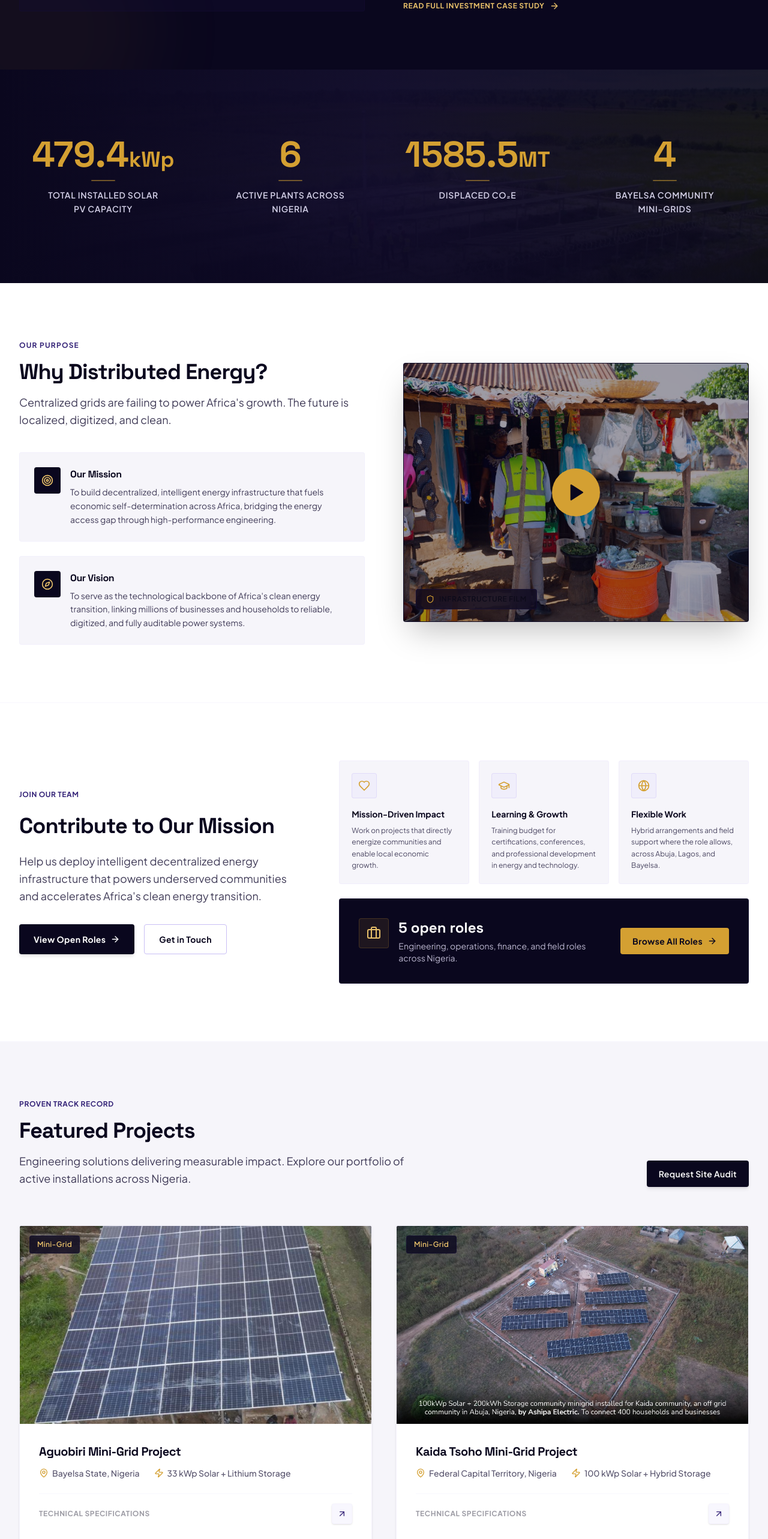
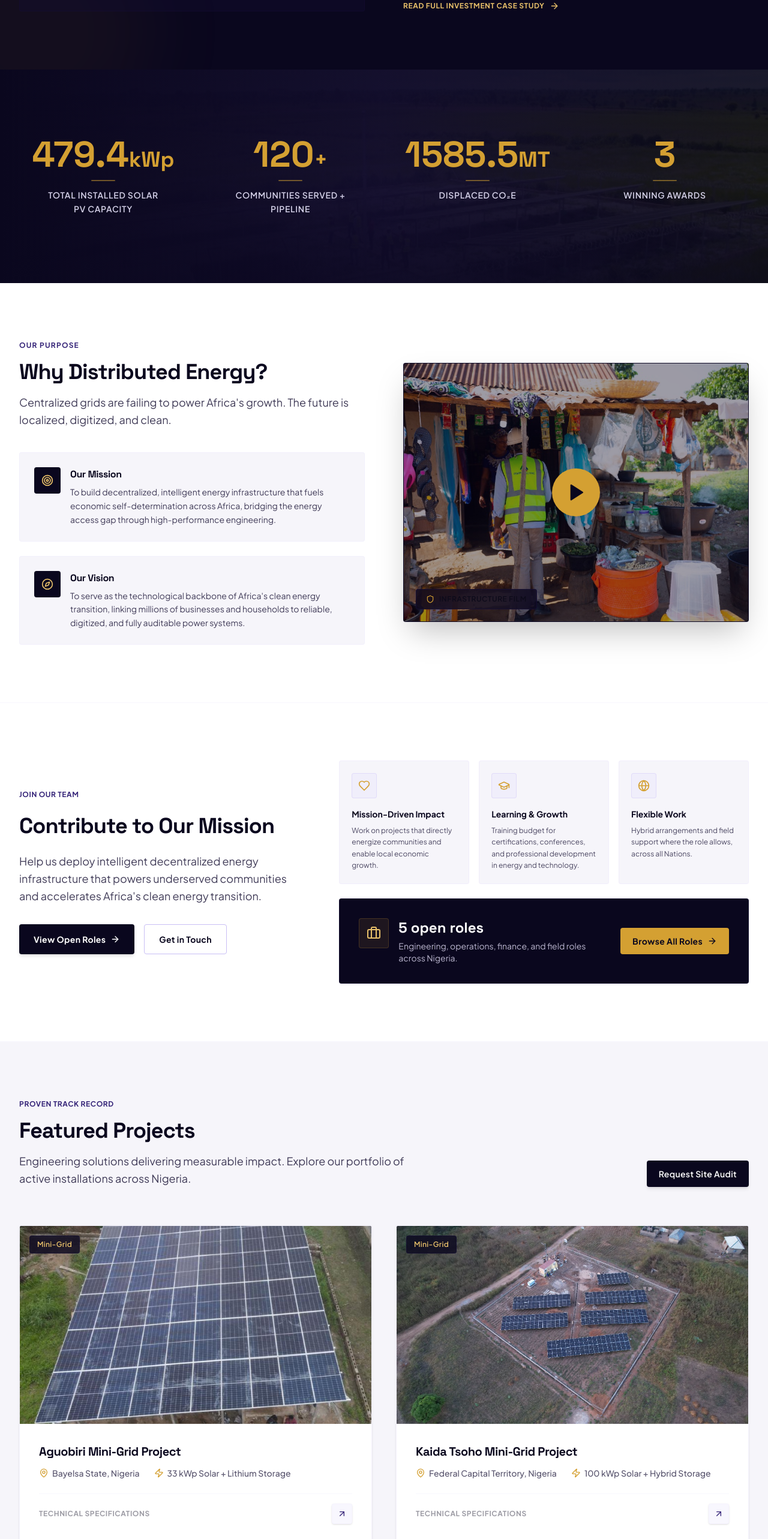
Before and after one commit to samuelawal/ash-website, a Next.js app: page / in a window 1280 px wide. Shown: the part 2760-5326 px from the top of the page at 60% size. Built offline with nearby package versions, Linux system fonts and the light colour scheme.

Commit message:
fix: Fixed issues raised in website

```diff
--- a/src/content/siteData.ts
+++ b/src/content/siteData.ts
@@ -193,9 +193,9 @@ export const siteData = {
     bgImage: "/images/stats-team-site.png",
     items: [
       { value: 479.4, suffix: " kWp", text: "Total Installed Solar PV Capacity" },
-      { value: 6, suffix: "", text: "Active Plants Across Nigeria" },
+      { value: 120, suffix: "+", text: "Communities Served + Pipeline" },
       { value: 1585.5, suffix: " MT", text: "Displaced CO₂e" },
-      { value: 4, suffix: "", text: "Bayelsa Community Mini-Grids" },
+      { value: 3, suffix: "", text: "Winning Awards" },
     ] as StatItem[],
   },
 
@@ -232,7 +232,7 @@ export const siteData = {
         capacity: "100 kWp Solar + Hybrid Storage",
         location: "Federal Capital Territory, Nigeria",
         tag: "Mini-Grid",
-        image: "/images/project-kaida-aerial.jpg",
+        image: "/images/project-kaida-tsoho-aerial.jpg",
       },
       {
         title: "Korokorosei Mini-Grid Project",
@@ -346,7 +346,7 @@ export const siteData = {
       },
       {
         title: "Flexible Work",
-        description: "Hybrid arrangements and field support where the role allows, across Abuja, Lagos, and Bayelsa.",
+        description: "Hybrid arrangements and field support where the role allows, across all Nations.",
       },
     ],
   },
```
Also changed, not shown: public/images/project-kaida-aerial.jpg (deleted), public/images/project-kaida-tsoho-aerial.jpg (added).
